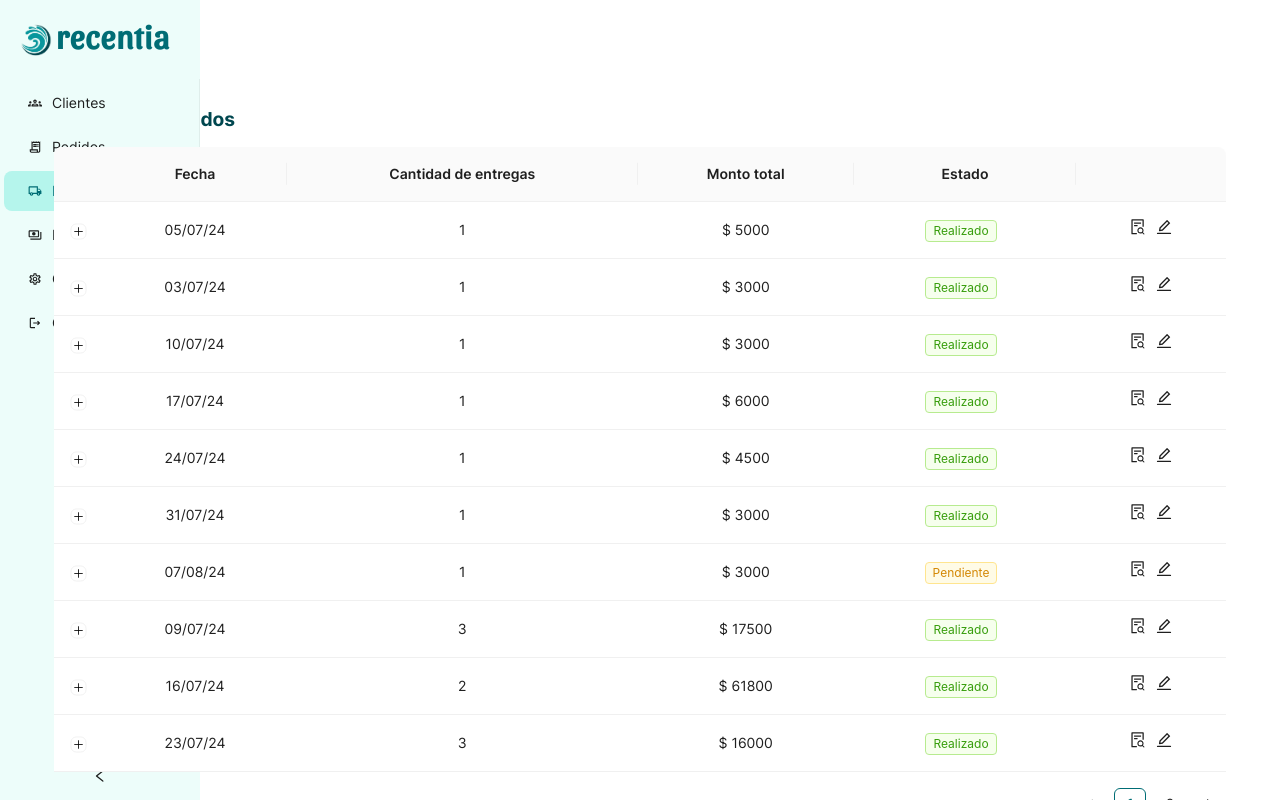
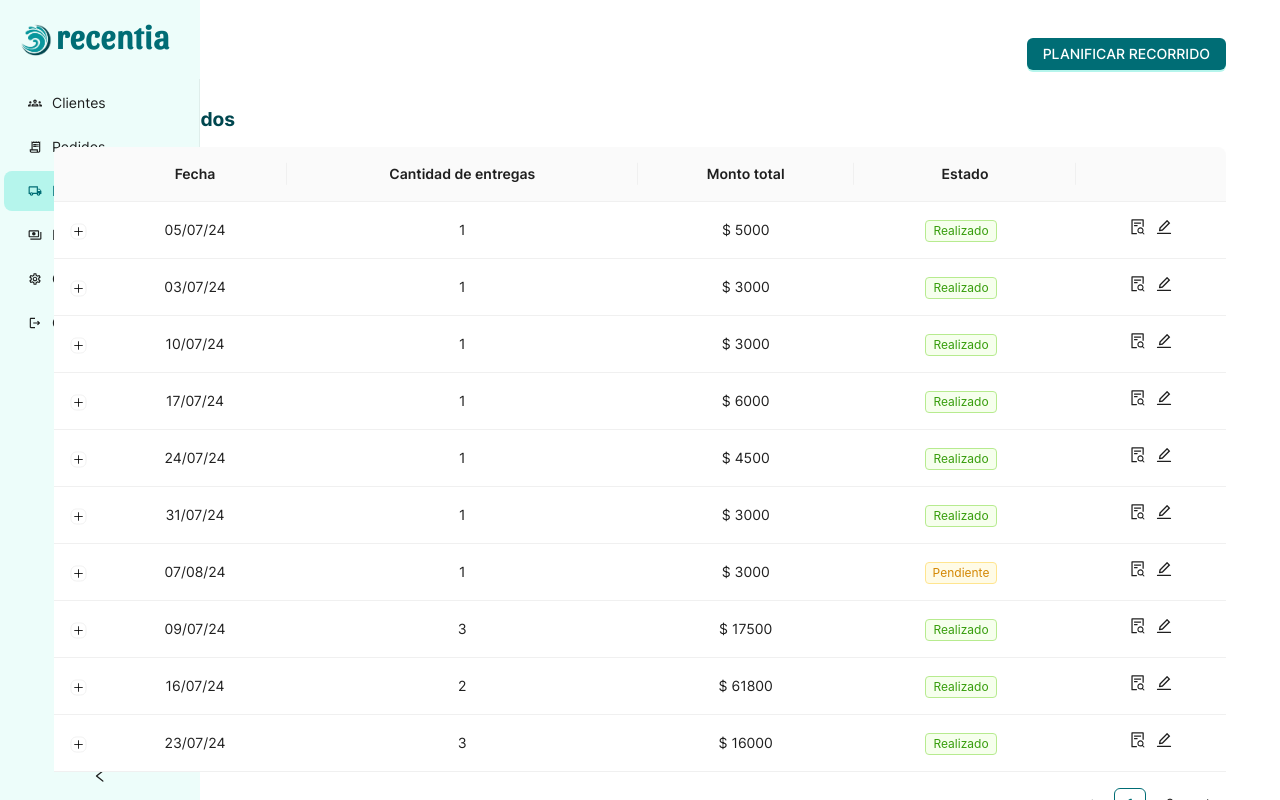
Before and after one commit to TomySanchez/lnz10_recentia-project, a React (Vite) app: page /entregas in a window 1280 px wide. Built offline with nearby package versions, Linux system fonts and the light colour scheme; sample sign-in values are in the browser's storage.

Commit message:
feat[entregas]: Planificador de recorrido

```diff
--- a/src/components/tables/Table.jsx
+++ b/src/components/tables/Table.jsx
@@ -5,6 +5,7 @@ export const Table = ({
   columns,
   dataSource,
   expandable,
+  rowSelection,
   pagination
 }) => {
   return (
@@ -14,6 +15,7 @@ export const Table = ({
       columns={columns}
       dataSource={dataSource}
       expandable={expandable}
+      rowSelection={rowSelection}
       pagination={pagination}
     />
   );
--- a/src/pages/entregas/Entregas.jsx
+++ b/src/pages/entregas/Entregas.jsx
@@ -1,12 +1,28 @@
 import { MdOutlineLocalShipping } from 'react-icons/md';
 import { MainContent } from '../../layouts/MainContent';
 import { RecorridosTable } from './components/RecorridosTable';
+import { RecorridosPlanificarButton } from './components/RecorridosPlanificarButton';
+import { useState } from 'react';
+import { RecorridosPlanificarModal } from './components/RecorridosPlanificarModal';
 
 export const Entregas = () => {
+  const [openPlanificarRecorridoModal, setOpenPlanificarRecorridoModal] =
+    useState(false);
+
   return (
-    <MainContent title='Entregas' icon={<MdOutlineLocalShipping size={40} />}>
+    <MainContent
+      title='Entregas'
+      icon={<MdOutlineLocalShipping size={40} />}
+      extra={
+        <RecorridosPlanificarButton setOpen={setOpenPlanificarRecorridoModal} />
+      }
+    >
       <h3 className='recorridos-title'>Tabla de recorridos</h3>
       <RecorridosTable />
+      <RecorridosPlanificarModal
+        open={openPlanificarRecorridoModal}
+        setOpen={setOpenPlanificarRecorridoModal}
+      />
     </MainContent>
   );
 };
--- /dev/null
+++ b/src/pages/entregas/components/RecorridosPlanificarButton.jsx
@@ -0,0 +1,17 @@
+import { Button } from 'antd';
+
+export const RecorridosPlanificarButton = ({ setOpen }) => {
+  function handleClick() {
+    setOpen(true);
+  }
+
+  return (
+    <Button
+      className='RecorridosPlanificarButton'
+      type='primary'
+      onClick={handleClick}
+    >
+      Planificar recorrido
+    </Button>
+  );
+};
--- /dev/null
+++ b/src/pages/entregas/components/RecorridosPlanificarModal.jsx
@@ -0,0 +1,81 @@
+import { DatePicker, Form, Modal } from 'antd';
+import { useContext, useState } from 'react';
+import { DataContext } from '../../../contexts';
+import { getItemById } from '../../../utils/getItemById';
+import { Table } from '../../../components/tables/Table';
+
+export const RecorridosPlanificarModal = ({ open, setOpen }) => {
+  const { entregas } = useContext(DataContext);
+
+  const [selectedRowKeys, setSelectedRowKeys] = useState([]);
+
+  const [planificadorForm] = Form.useForm();
+
+  const entregasNoProgramadas = entregas.filter(
+    (entrega) => entrega.estado === 'Sin programar'
+  );
+
+  const entregasNoProgramadasColumns = [
+    {
+      dataIndex: 'idPedido',
+      title: 'Cliente',
+      render: (text) => {
+        const pedido = getItemById(text, 'pedido');
+        const cliente = getItemById(pedido.idCliente, 'cliente');
+
+        return cliente.nombre;
+      }
+    }
+  ];
+
+  function handleOk() {
+    setOpen(false);
+  }
+
+  function handleCancel() {
+    setOpen(false);
+  }
+
+  return (
+    <Modal
+      title='Planificar recorrido'
+      open={open}
+      onOk={handleOk}
+      onCancel={handleCancel}
+      okText='Crear recorrido'
+      destroyOnClose
+    >
+      <Form
+        form={planificadorForm}
+        name='planificadorForm'
+        layout='vertical'
+        requiredMark={false}
+        clearOnDestroy
+      >
+        <Form.Item
+          name='fecha'
+          label='Fecha del recorrido'
+          rules={[
+            {
+              required: true,
+              message: 'Fecha requerida'
+            }
+          ]}
+        >
+          <DatePicker format='DD/MM/YY' />
+        </Form.Item>
+      </Form>
+
+      <Table
+        size='small'
+        rowSelection={{
+          selectedRowKeys,
+          onChange: setSelectedRowKeys
+        }}
+        columns={entregasNoProgramadasColumns}
+        dataSource={entregasNoProgramadas}
+        pagination={false}
+      />
+    </Modal>
+  );
+};
--- a/src/pages/entregas/entregas.css
+++ b/src/pages/entregas/entregas.css
@@ -4,3 +4,8 @@
   font-size: 1.2rem;
   color: var(--dark-medium-color);
 }
+
+.RecorridosPlanificarButton {
+  text-transform: uppercase;
+  font-weight: 500;
+}
```
